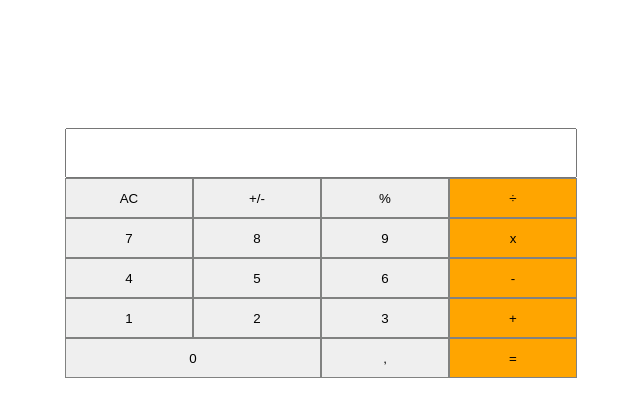
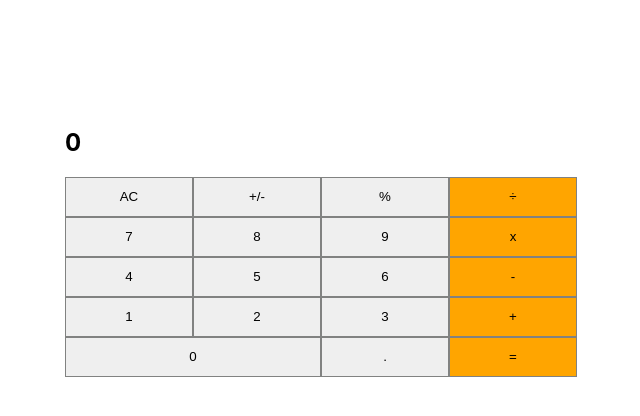
Before and after one commit to PedroH-Neves/magic-calc, a React (Create React App) app: page / in a window 1280 px wide. Shown: the top 416 px of the page, without its empty margins (319-959 px from the left). Built offline with nearby package versions, Linux system fonts and the light colour scheme.

Commit message:
Add js functions

```diff
--- a/package.json
+++ b/package.json
@@ -6,6 +6,8 @@
     "@testing-library/jest-dom": "^5.16.5",
     "@testing-library/react": "^13.4.0",
     "@testing-library/user-event": "^13.5.0",
+    "big.js": "^6.2.1",
+    "prop-types": "^15.8.1",
     "react": "^18.2.0",
     "react-dom": "^18.2.0",
     "react-scripts": "5.0.1",
--- a/src/components/Calculator.js
+++ b/src/components/Calculator.js
@@ -1,37 +1,55 @@
 import React, { Component } from 'react';
+import calculate from '../logic/calculate';
+import Display from './Display';
 
 class Calculator extends Component {
   constructor(props) {
     super(props);
-    this.state = {};
+    this.state = {
+      total: null,
+      next: null,
+      operation: null,
+    };
+
+    this.handleClick = this.handleClick.bind(this);
+  }
+
+  handleClick(event) {
+    const buttonName = event.target.innerText;
+    const result = calculate(this.state, buttonName);
+    this.setState({ ...result });
   }
 
   render() {
+    const result = this.state;
+
     return (
       <div id="calculator">
-        <div id="calculator-display">
-          <input id="line0" />
-        </div>
+        <Display
+          result={result.total}
+          next={result.next}
+          operation={result.operation}
+        />
         <div id="calculator-items">
-          <button className="button" type="button">AC</button>
-          <button className="button" type="button">+/-</button>
-          <button className="button" type="button">%</button>
-          <button className="button orange" type="button">÷</button>
-          <button className="button" type="button">7</button>
-          <button className="button" type="button">8</button>
-          <button className="button" type="button">9</button>
-          <button className="button orange" type="button">x</button>
-          <button className="button" type="button">4</button>
-          <button className="button" type="button">5</button>
-          <button className="button" type="button">6</button>
-          <button className="button orange" type="button">-</button>
-          <button className="button" type="button">1</button>
-          <button className="button" type="button">2</button>
-          <button className="button" type="button">3</button>
-          <button className="button orange" type="button">+</button>
-          <button className="button" id="zero" type="button">0</button>
-          <button className="button" type="button">,</button>
-          <button className="button orange" type="button">=</button>
+          <button onClick={this.handleClick} className="button" type="button">AC</button>
+          <button onClick={this.handleClick} className="button" type="button">+/-</button>
+          <button onClick={this.handleClick} className="button" type="button">%</button>
+          <button onClick={this.handleClick} className="button orange" type="button">÷</button>
+          <button onClick={this.handleClick} className="button" type="button">7</button>
+          <button onClick={this.handleClick} className="button" type="button">8</button>
+          <button onClick={this.handleClick} className="button" type="button">9</button>
+          <button onClick={this.handleClick} className="button orange" type="button">x</button>
+          <button onClick={this.handleClick} className="button" type="button">4</button>
+          <button onClick={this.handleClick} className="button" type="button">5</button>
+          <button onClick={this.handleClick} className="button" type="button">6</button>
+          <button onClick={this.handleClick} className="button orange" type="button">-</button>
+          <button onClick={this.handleClick} className="button" type="button">1</button>
+          <button onClick={this.handleClick} className="button" type="button">2</button>
+          <button onClick={this.handleClick} className="button" type="button">3</button>
+          <button onClick={this.handleClick} className="button orange" type="button">+</button>
+          <button onClick={this.handleClick} className="button" id="zero" type="button">0</button>
+          <button onClick={this.handleClick} className="button" type="button">.</button>
+          <button onClick={this.handleClick} className="button orange" type="button">=</button>
         </div>
       </div>
     );
--- /dev/null
+++ b/src/components/Display.js
@@ -0,0 +1,24 @@
+import React from 'react';
+import PropTypes from 'prop-types';
+
+const Display = ({ result, next, operation }) => (
+  <div className="display">
+    <h2 className="display-numbers">
+      {next || operation || result || '0'}
+    </h2>
+  </div>
+);
+
+Display.propTypes = {
+  next: PropTypes.string,
+  operation: PropTypes.string,
+  result: PropTypes.string,
+};
+
+Display.defaultProps = {
+  next: null,
+  operation: null,
+  result: '0',
+};
+
+export default Display;
--- /dev/null
+++ b/src/logic/calculate.js
@@ -0,0 +1,133 @@
+import operate from './operate';
+
+function isNumber(item) {
+  return !!item.match(/[0-9]+/);
+}
+
+/**
+ * Given a button name and a calculator data object, return an updated
+ * calculator data object.
+ *
+ * Calculator data object contains:
+ *   total:s      the running total
+ *   next:String       the next number to be operated on with the total
+ *   operation:String  +, -, etc.
+ */
+export default function calculate(obj, buttonName) {
+  if (buttonName === 'AC') {
+    return {
+      total: null,
+      next: null,
+      operation: null,
+    };
+  }
+
+  if (isNumber(buttonName)) {
+    if (buttonName === '0' && obj.next === '0') {
+      return {};
+    }
+    // If there is an operation, update next
+    if (obj.operation) {
+      if (obj.next && obj.next !== '0') {
+        return { ...obj, next: obj.next + buttonName };
+      }
+      return { ...obj, next: buttonName };
+    }
+    // If there is no operation, update next and clear the value
+    if (obj.next && obj.next !== '0') {
+      return {
+        next: obj.next + buttonName,
+        total: null,
+      };
+    }
+    return {
+      next: buttonName,
+      total: null,
+    };
+  }
+
+  if (buttonName === '.') {
+    if (obj.next) {
+      if (obj.next.includes('.')) {
+        return { ...obj };
+      }
+      return { ...obj, next: `${obj.next}.` };
+    }
+    if (obj.operation) {
+      return { ...obj, next: '0.' };
+    }
+    if (obj.total) {
+      if (obj.total.includes('.')) {
+        return {};
+      }
+      return { ...obj, next: `${obj.total}.` };
+    }
+    return { ...obj, next: '0.' };
+  }
+
+  if (buttonName === '=') {
+    if (obj.next && obj.operation) {
+      return {
+        total: operate(obj.total, obj.next, obj.operation),
+        next: null,
+        operation: null,
+      };
+    }
+    // '=' with no operation, nothing to do
+    return {};
+  }
+
+  if (buttonName === '+/-') {
+    if (obj.next) {
+      return { ...obj, next: (-1 * parseFloat(obj.next)).toString() };
+    }
+    if (obj.total) {
+      return { ...obj, total: (-1 * parseFloat(obj.total)).toString() };
+    }
+    return {};
+  }
+
+  // Button must be an operation
+
+  // When the user presses an operation button without having entered
+  // a number first, do nothing.
+  // if (!obj.next && !obj.total) {
+  //   return {};
+  // }
+
+  // User pressed an operation after pressing '='
+  if (!obj.next && obj.total && !obj.operation) {
+    return { ...obj, operation: buttonName };
+  }
+
+  // User pressed an operation button and there is an existing operation
+  if (obj.operation) {
+    if (obj.total && !obj.next) {
+      return { ...obj, operation: buttonName };
+    }
+
+    if (!obj.total) {
+      return { total: 0, operation: buttonName };
+    }
+
+    return {
+      total: operate(obj.total, obj.next, obj.operation),
+      next: null,
+      operation: buttonName,
+    };
+  }
+
+  // no operation yet, but the user typed one
+
+  // The user hasn't typed a number yet, just save the operation
+  if (!obj.next) {
+    return { operation: buttonName };
+  }
+
+  // save the operation and shift 'next' into 'total'
+  return {
+    total: obj.next,
+    next: null,
+    operation: buttonName,
+  };
+}
--- /dev/null
+++ b/src/logic/operate.js
@@ -0,0 +1,30 @@
+import Big from 'big.js';
+
+export default function operate(numberOne, numberTwo, operation) {
+  const one = Big(numberOne);
+  const two = Big(numberTwo);
+  if (operation === '+') {
+    return one.plus(two).toString();
+  }
+  if (operation === '-') {
+    return one.minus(two).toString();
+  }
+  if (operation === 'x') {
+    return one.times(two).toString();
+  }
+  if (operation === '÷') {
+    try {
+      return one.div(two).toString();
+    } catch (err) {
+      return "Can't divide by 0.";
+    }
+  }
+  if (operation === '%') {
+    try {
+      return one.mod(two).toString();
+    } catch (err) {
+      return "Can't find modulo as can't divide by 0.";
+    }
+  }
+  throw Error(`Unknown operation '${operation}'`);
+}
```
Also changed, not shown: 1 other file (tests, documents, lock files or other folders).
